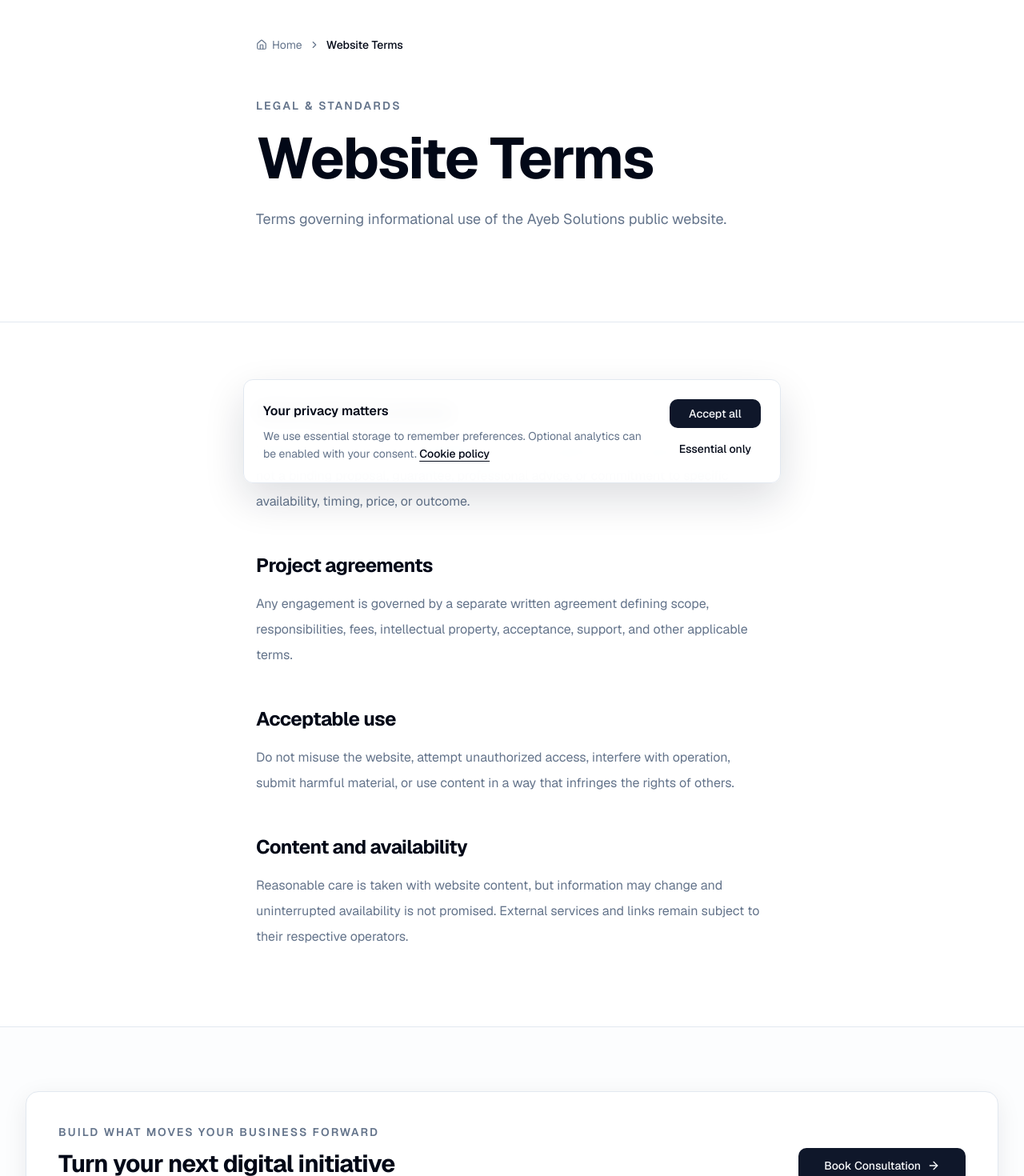
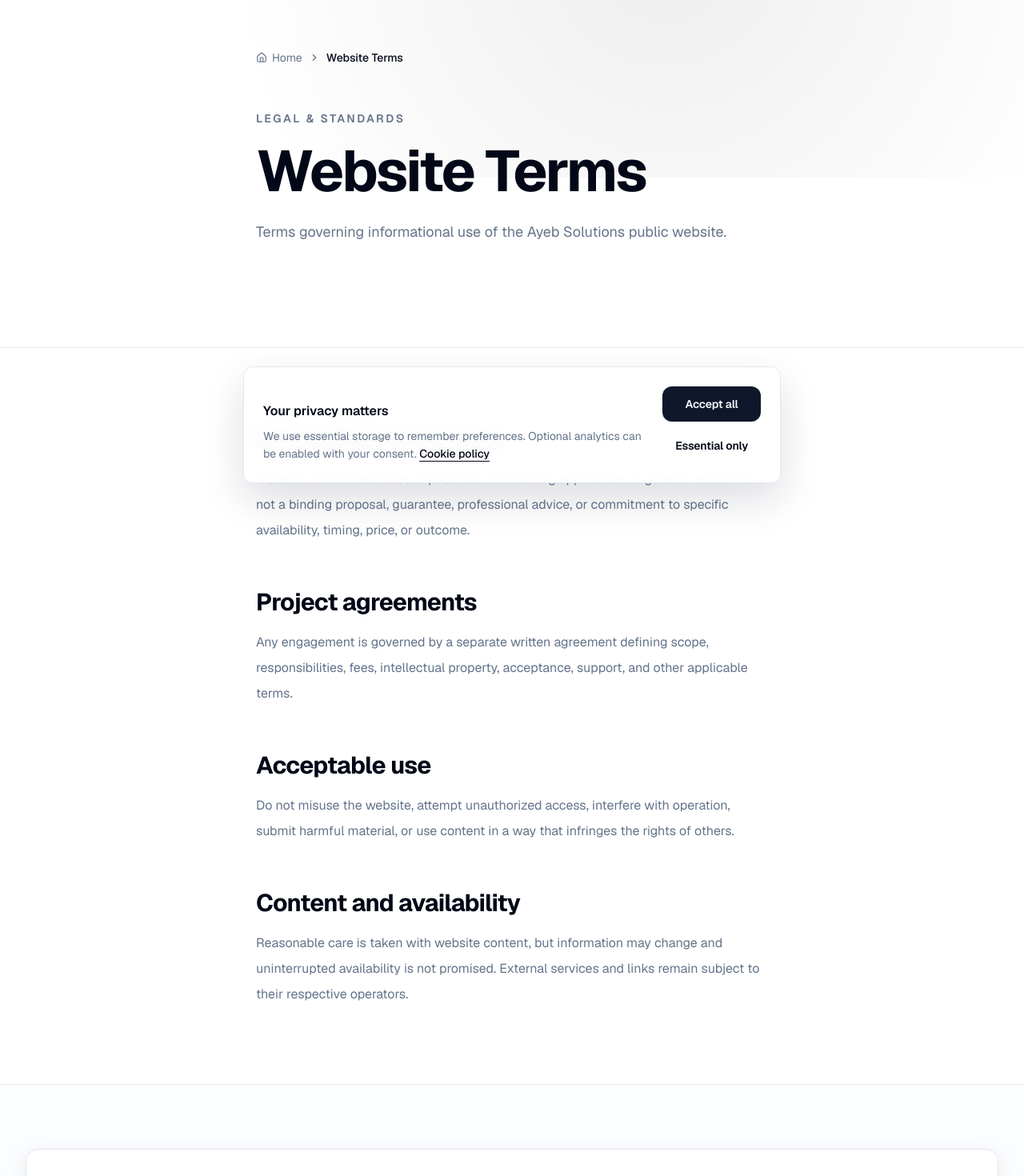
Before and after one commit to atiqurrehman112/ayebsolutions, a Next.js app: page /terms in a window 1280 px wide. Shown: the part 180-1650 px from the top of the page at 80% size. Built offline with nearby package versions, Linux system fonts and the light colour scheme; no server answers.

Commit message:
feat: complete Sprint 12C design system polish

```diff
--- a/src/app/faq/page.tsx
+++ b/src/app/faq/page.tsx
@@ -74,7 +74,11 @@
 export default function FaqRoute() {
   return (
     <>
-      <section className="border-b py-20 sm:py-28">
+      <section className="relative isolate overflow-hidden border-b py-20 sm:py-28 lg:py-32">
+        <div
+          className="pointer-events-none absolute inset-x-0 top-0 -z-10 h-72 bg-[radial-gradient(circle_at_65%_0%,hsl(var(--foreground)/0.07),transparent_62%)]"
+          aria-hidden="true"
+        />
         <Container size="reading">
           <SiteBreadcrumbs
             items={[
@@ -83,12 +87,10 @@
             ]}
           />
           <Eyebrow className="mt-14">Frequently Asked Questions</Eyebrow>
-          <h1 className="mt-5 text-balance text-5xl font-bold tracking-tight sm:text-7xl">
+          <h1 className="editorial-heading mt-5 text-5xl leading-[0.98] sm:text-7xl">
             Answers before we start building.
           </h1>
-          <p className="mt-6 text-lg leading-8 text-muted-foreground">
-            {description}
-          </p>
+          <p className="body-copy mt-6">{description}</p>
         </Container>
       </section>
       <section className="border-b py-16 sm:py-24">
@@ -97,16 +99,16 @@
             {faqs.map(([question, answer]) => (
               <details
                 key={question}
-                className="group rounded-xl border bg-card p-5"
+                className="interactive-surface group rounded-2xl border bg-card p-5 shadow-xs sm:p-6"
               >
-                <summary className="cursor-pointer list-none pr-8 font-semibold focus-visible:outline-none focus-visible:ring-2 focus-visible:ring-ring">
+                <summary className="focus-ring cursor-pointer list-none rounded-sm pr-8 font-semibold leading-6">
                   {question}
                 </summary>
                 <p className="mt-4 leading-7 text-muted-foreground">{answer}</p>
               </details>
             ))}
           </div>
-          <div className="mt-12 rounded-2xl border bg-muted/20 p-8">
+          <div className="mt-14 rounded-3xl border bg-muted/20 p-7 shadow-xs sm:p-9">
             <h2 className="text-2xl font-bold">
               Still have a project question?
             </h2>
--- a/src/app/globals.css
+++ b/src/app/globals.css
@@ -29,6 +29,10 @@
     --ring: 222.2 84% 4.9%;
     --radius: 0.75rem;
     --header-height: 4.5rem;
+    --motion-fast: 150ms;
+    --motion-base: 250ms;
+    --motion-slow: 400ms;
+    --ease-standard: cubic-bezier(0.2, 0, 0, 1);
   }
 
   .dark {
@@ -65,6 +69,7 @@
   }
   body {
     @apply overflow-x-clip bg-background text-foreground antialiased;
+    text-rendering: optimizeLegibility;
   }
   ::selection {
     @apply bg-primary text-primary-foreground;
@@ -79,7 +84,7 @@
     @apply border bg-card text-card-foreground shadow-xs;
   }
   .section-spacing {
-    @apply py-16 sm:py-20 lg:py-30;
+    @apply py-16 sm:py-20 lg:py-24 xl:py-30;
   }
   .content-grid {
     @apply grid grid-cols-1 gap-6 md:grid-cols-2 lg:grid-cols-12;
@@ -91,7 +96,25 @@
     @apply sr-only focus:not-sr-only focus:fixed focus:left-4 focus:top-4 focus:z-tooltip focus:rounded-md focus:bg-background focus:px-4 focus:py-2;
   }
   .focus-ring {
-    @apply focus-visible:outline-none focus-visible:ring-2 focus-visible:ring-ring focus-visible:ring-offset-2;
+    @apply focus-visible:outline-none focus-visible:ring-2 focus-visible:ring-ring focus-visible:ring-offset-2 focus-visible:ring-offset-background;
+  }
+  .editorial-heading {
+    @apply text-balance font-bold tracking-[-0.035em];
+  }
+  .body-copy {
+    @apply max-w-reading text-base leading-7 text-muted-foreground sm:text-lg sm:leading-8;
+  }
+  .interactive-surface {
+    transition:
+      border-color var(--motion-base) var(--ease-standard),
+      box-shadow var(--motion-base) var(--ease-standard),
+      transform var(--motion-base) var(--ease-standard);
+  }
+  @media (hover: hover) {
+    .interactive-surface:hover {
+      @apply border-foreground/20 shadow-soft;
+      transform: translateY(-0.25rem);
+    }
   }
   .animate-enter {
     animation: enter 250ms cubic-bezier(0, 0, 0.2, 1) both;
--- a/src/components/layout/primitives.tsx
+++ b/src/components/layout/primitives.tsx
@@ -3,7 +3,7 @@
 
 import { cn } from "@/lib/utils";
 
-const containerVariants = cva("mx-auto w-full px-4 sm:px-6 lg:px-8", {
+const containerVariants = cva("mx-auto w-full px-4 sm:px-6 lg:px-8 2xl:px-10", {
   variants: {
     size: {
       reading: "max-w-reading",
@@ -61,7 +61,7 @@
   return (
     <Component
       className={cn(
-        "text-sm font-semibold uppercase tracking-[0.16em] text-muted-foreground",
+        "text-xs font-semibold uppercase leading-5 tracking-[0.18em] text-muted-foreground sm:text-sm",
         className,
       )}
       {...props}
--- a/src/components/layout/templates.tsx
+++ b/src/components/layout/templates.tsx
@@ -22,10 +22,8 @@
   return (
     <div className={cn("max-w-reading", className)}>
       {eyebrow}
-      <h2 className="text-balance text-headline font-bold">{title}</h2>
-      {description ? (
-        <div className="mt-4 text-lg text-muted-foreground">{description}</div>
-      ) : null}
+      <h2 className="editorial-heading text-headline">{title}</h2>
+      {description ? <div className="body-copy mt-5">{description}</div> : null}
       {actions ? (
         <div className="mt-6 flex flex-wrap gap-3">{actions}</div>
       ) : null}
@@ -44,7 +42,11 @@
 }: TemplateProps) {
   return (
     <SectionWrapper id={id} className={className}>
-      <div className="overflow-hidden rounded-2xl bg-primary px-6 py-12 text-primary-foreground sm:px-10 lg:px-16">
+      <div className="relative isolate overflow-hidden rounded-3xl border border-primary-foreground/10 bg-primary px-6 py-12 text-primary-foreground shadow-elevated sm:px-10 sm:py-14 lg:px-16 lg:py-16">
+        <div
+          className="pointer-events-none absolute -right-16 -top-24 -z-10 size-72 rounded-full bg-primary-foreground/[0.08] blur-ambient"
+          aria-hidden="true"
+        />
         <div className="grid items-center gap-8 lg:grid-cols-[1fr_auto]">
           <SectionHeading
             eyebrow={eyebrow}
--- a/src/components/marketing/legal-page.tsx
+++ b/src/components/marketing/legal-page.tsx
@@ -21,7 +21,11 @@
   return (
     <>
       <article>
-        <header className="border-b py-20 sm:py-28">
+        <header className="relative isolate overflow-hidden border-b py-20 sm:py-28 lg:py-32">
+          <div
+            className="pointer-events-none absolute inset-x-0 top-0 -z-10 h-72 bg-[radial-gradient(circle_at_65%_0%,hsl(var(--foreground)/0.07),transparent_62%)]"
+            aria-hidden="true"
+          />
           <Container size="reading">
             <SiteBreadcrumbs
               items={[
@@ -30,19 +34,17 @@
               ]}
             />
             <Eyebrow className="mt-14">Legal & standards</Eyebrow>
-            <h1 className="mt-5 text-balance text-5xl font-bold tracking-tight sm:text-7xl">
+            <h1 className="editorial-heading mt-5 text-5xl leading-[0.98] sm:text-7xl">
               {title}
             </h1>
-            <p className="mt-6 text-lg leading-8 text-muted-foreground">
-              {description}
-            </p>
+            <p className="body-copy mt-6">{description}</p>
           </Container>
         </header>
         <div className="py-16 sm:py-24">
-          <Container size="reading" className="space-y-12">
+          <Container size="reading" className="space-y-14">
             {sections.map((section) => (
               <section key={section.heading}>
-                <h2 className="text-2xl font-bold tracking-tight">
+                <h2 className="text-2xl font-bold leading-tight tracking-[-0.025em] sm:text-3xl">
                   {section.heading}
                 </h2>
                 {section.paragraphs.map((paragraph) => (
--- a/src/components/marketing/static-marketing-page.tsx
+++ b/src/components/marketing/static-marketing-page.tsx
@@ -26,7 +26,11 @@
 }) {
   return (
     <>
-      <section className="relative overflow-hidden border-b py-20 sm:py-28">
+      <section className="relative isolate overflow-hidden border-b py-20 sm:py-28 lg:py-32">
+        <div
+          className="pointer-events-none absolute inset-x-0 top-0 -z-10 h-80 bg-[radial-gradient(circle_at_70%_0%,hsl(var(--foreground)/0.08),transparent_60%)]"
+          aria-hidden="true"
+        />
         <Container className="max-w-[100rem]">
           <SiteBreadcrumbs
             items={[
@@ -36,12 +40,10 @@
           />
           <div className="mt-14 max-w-5xl">
             <Eyebrow>{eyebrow}</Eyebrow>
-            <h1 className="mt-5 text-balance text-[clamp(3rem,8vw,7rem)] font-bold leading-[.92] tracking-[-.06em]">
+            <h1 className="editorial-heading mt-5 text-[clamp(3rem,8vw,7rem)] leading-[.92] tracking-[-.055em]">
               {title}
             </h1>
-            <p className="mt-7 max-w-3xl text-lg leading-8 text-muted-foreground">
-              {description}
-            </p>
+            <p className="body-copy mt-7 max-w-3xl">{description}</p>
           </div>
         </Container>
       </section>
@@ -62,12 +64,14 @@
               ({ description: copy, icon: Icon, points, title: cardTitle }) => (
                 <article
                   key={cardTitle}
-                  className="flex h-full flex-col rounded-2xl border bg-card p-6 shadow-xs sm:p-8"
+                  className="interactive-surface flex h-full flex-col rounded-3xl border bg-card p-6 shadow-xs sm:p-8"
                 >
                   <span className="grid size-12 place-items-center rounded-xl border bg-muted/30">
                     <Icon className="size-5" aria-hidden="true" />
                   </span>
-                  <h3 className="mt-6 text-2xl font-bold">{cardTitle}</h3>
+                  <h3 className="mt-6 text-2xl font-bold tracking-[-0.025em]">
+                    {cardTitle}
+                  </h3>
                   <p className="mt-4 leading-7 text-muted-foreground">{copy}</p>
                   <ul className="mt-6 space-y-2">
                     {points.map((point) => (
--- a/src/components/ui/button.tsx
+++ b/src/components/ui/button.tsx
@@ -5,24 +5,26 @@
 import { cn } from "@/lib/utils";
 
 const buttonVariants = cva(
-  "inline-flex items-center justify-center gap-2 whitespace-nowrap rounded-md text-sm font-medium transition-colors focus-visible:outline-none focus-visible:ring-2 focus-visible:ring-ring focus-visible:ring-offset-2 disabled:pointer-events-none disabled:opacity-50",
+  "inline-flex min-h-11 items-center justify-center gap-2 whitespace-nowrap rounded-lg text-sm font-semibold tracking-[-0.01em] transition-[color,background-color,border-color,box-shadow,transform] duration-normal ease-standard focus-visible:outline-none focus-visible:ring-2 focus-visible:ring-ring focus-visible:ring-offset-2 focus-visible:ring-offset-background active:translate-y-px disabled:pointer-events-none disabled:translate-y-0 disabled:cursor-not-allowed disabled:opacity-disabled [&_svg]:shrink-0",
   {
     variants: {
       variant: {
-        default: "bg-primary text-primary-foreground hover:bg-primary/90",
+        default:
+          "bg-primary text-primary-foreground shadow-xs hover:bg-primary/90 hover:shadow-soft",
         destructive:
           "bg-destructive text-destructive-foreground hover:bg-destructive/90",
-        outline: "border border-input bg-background hover:bg-accent",
+        outline:
+          "border border-input bg-background shadow-xs hover:border-foreground/20 hover:bg-accent",
         secondary:
           "bg-secondary text-secondary-foreground hover:bg-secondary/80",
-        ghost: "hover:bg-accent hover:text-accent-foreground",
-        link: "text-primary underline-offset-4 hover:underline",
+        ghost: "shadow-none hover:bg-accent hover:text-accent-foreground",
+        link: "min-h-0 rounded-sm p-0 text-primary underline-offset-4 hover:underline",
       },
       size: {
-        default: "h-10 px-4 py-2",
-        sm: "h-9 rounded-md px-3",
-        lg: "h-11 rounded-md px-8",
-        icon: "size-10",
+        default: "h-11 px-5 py-2.5",
+        sm: "h-11 px-4",
+        lg: "h-12 px-7 text-base",
+        icon: "size-11 p-0",
       },
     },
     defaultVariants: { variant: "default", size: "default" },
```
Also changed, not shown: 1 other file (tests, documents, lock files or other folders).
